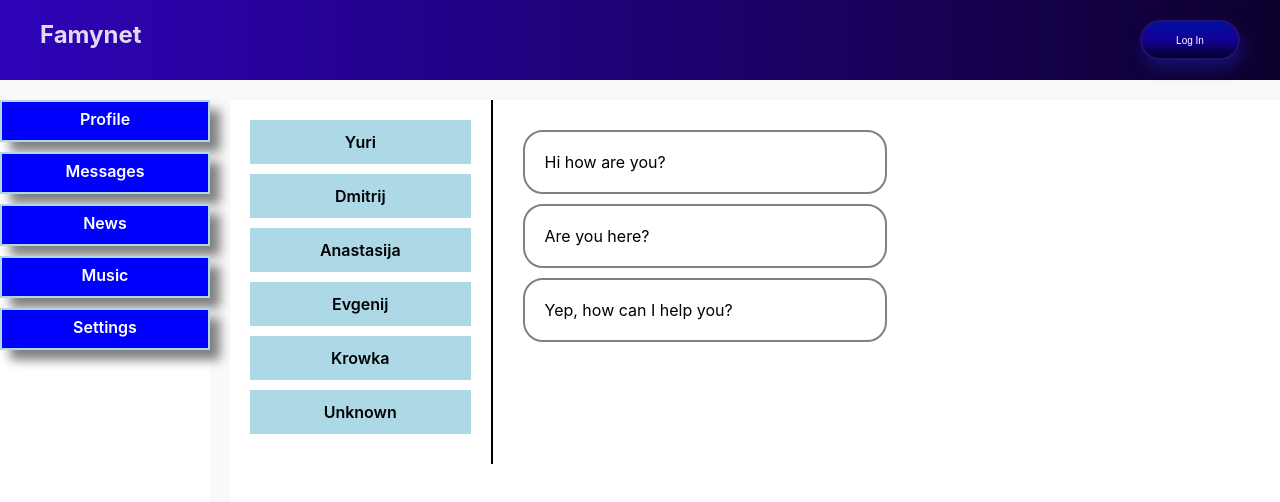
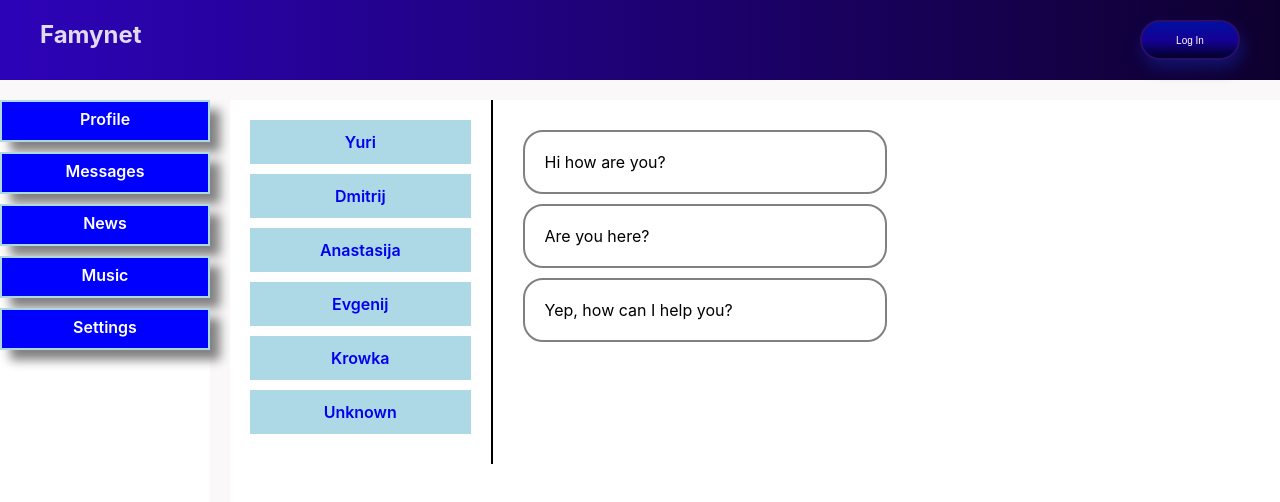
Before and after one commit to yuri-pro/Famynet, a React (Create React App) app: page /Messages in a window 1280 px wide. Shown: the top 502 px of the page. Built offline with nearby package versions, Linux system fonts and the light colour scheme.

Commit message:
changed routes for users in msg.jsx

```diff
--- a/src/Components/Messages/Messages.jsx
+++ b/src/Components/Messages/Messages.jsx
@@ -1,16 +1,17 @@
 import React from "react";
 import msg from "./Messages.module.css";
+import { NavLink } from "react-router-dom";
 
 const Messages = () =>{
     return(
             <div className={msg.inner}>
                 <div className={msg.friendInner}>
-                    <div>Yuri</div>
-                    <div>Dmitrij</div>
-                    <div>Anastasija</div>
-                    <div>Evgenij</div>
-                    <div>Krowka</div>
-                    <div>Unknown</div>
+                    <div><NavLink to ="/Messages/1">Yuri</NavLink></div>      {/* setting out routes for users to show msg */}
+                    <div><NavLink to ="/Messages/2">Dmitrij</NavLink></div>
+                    <div><NavLink to ="/Messages/3">Anastasija</NavLink></div>
+                    <div><NavLink to ="/Messages/4">Evgenij</NavLink></div>
+                    <div><NavLink to ="/Messages/5">Krowka</NavLink></div>
+                    <div><NavLink to ="/Messages/6">Unknown</NavLink></div>
                 </div>
                 <div className ={msg.chatInner}>
                     <div>Hi how are you?</div>
--- a/src/Components/Messages/Messages.module.css
+++ b/src/Components/Messages/Messages.module.css
@@ -34,3 +34,7 @@
 .friendInner div:hover{
    background-color: rgb(19, 137, 233);
 }
+
+.friendInner a{
+    text-decoration: none;
+}
```
